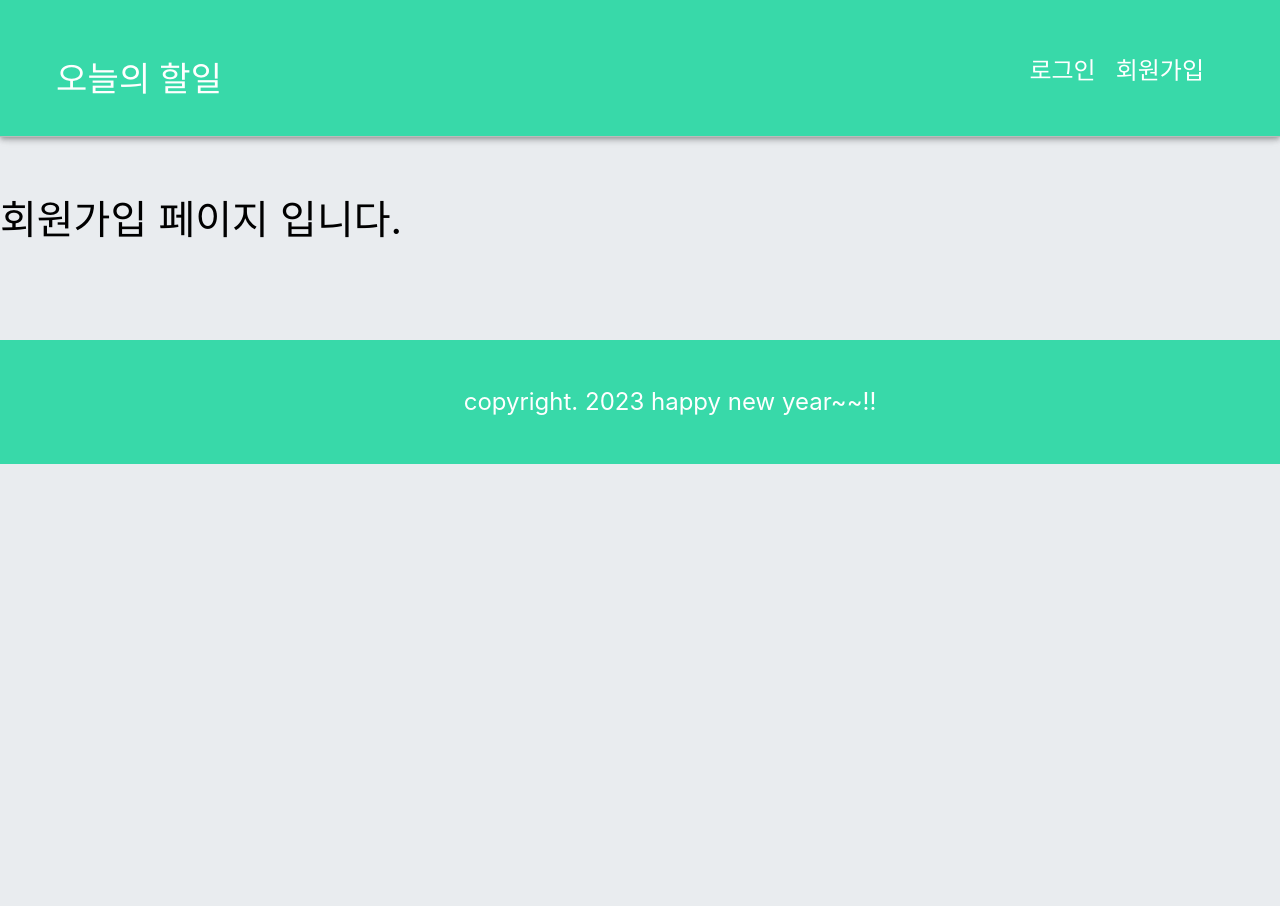
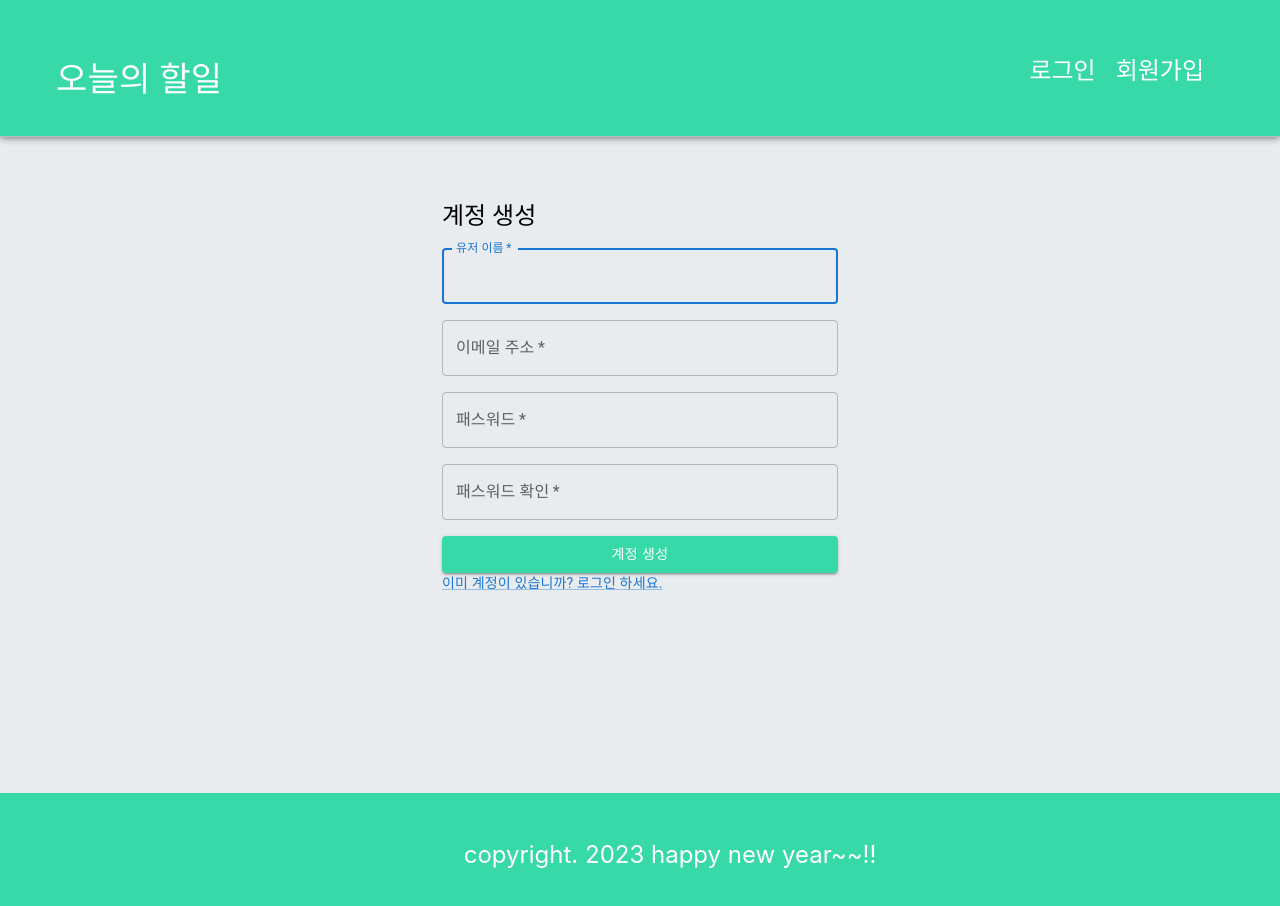
Before and after one commit to LeeKM321/react-todo-app202306, a React (Create React App) app: page /join in a window 1280 px wide. Shown: the top 906 px of the page. Before the commit the page ends 800 px from the top, so only its background shows below. Built offline with nearby package versions, Linux system fonts and the light colour scheme.

Commit message:
# 11. 회원가입 입력값 검증 1

```diff
--- a/src/component/user/Join.js
+++ b/src/component/user/Join.js
@@ -1,11 +1,266 @@
-import React from 'react'
+import React, { useState } from 'react'
+import {Button, Container, Grid,
+    TextField, Typography, Link} from "@mui/material";
 
 const Join = () => {
-  return (
-    <div style={{ marginTop: '200px', fontSize: '40px' }}>
-        회원가입 페이지 입니다.
-    </div>
-  )
+
+    //상태변수로 회원가입 입력값 관리
+    const [userValue, setUserValue] = useState({
+        userName: '',
+        password: '',
+        email: ''
+    });
+
+    //검증 메세지에 대한 상태변수 관리
+    const [message, setMessage] = useState({
+        userName: '',
+        password: '',
+        passwordCheck: '',
+        email: ''
+    });
+
+    //검증 완료 체크에 대한 상태변수 관리
+    const [correct, setCorrect] = useState({
+        userName: false,
+        password: false,
+        passwordCheck: false,
+        email: false
+    });
+
+    //검증 데이터를 상태변수에 저장하는 함수
+    const saveInputState = ({key, inputVal, flag, msg}) => {
+
+        inputVal !== 'pass' && setUserValue({
+            ...userValue,
+            [key]: inputVal
+        });
+
+        setMessage({
+            ...message,
+            [key]: msg
+        });
+
+        setCorrect({
+            ...correct,
+            [key]: flag
+        });
+
+    }
+
+
+
+    //이름 입력창 체인지 이벤트 핸들러
+    const nameHandler = e => {
+
+        const nameRegex = /^[가-힣]{2,5}$/;
+
+        const inputVal = e.target.value;
+        //입력값 검증
+        let msg; //검증 메세지를 저장할 변수
+        let flag = false; //입력값 검증 체크 변수
+
+        if(!inputVal) {
+            msg = '유저 이름은 필수입니다.';
+        } else if(!nameRegex.test(inputVal)) {
+            msg = '2~5글자 사이의 한글로 작성하세요!';
+        } else {
+            msg = '사용 가능한 이름입니다.';
+            flag = true;
+        }
+
+        //객체 프로퍼티에 세팅하는 변수의 이름이 키값과 동일한 경우
+        //콜론 생략이 가능.
+        saveInputState({
+            key: 'userName',
+            inputVal,
+            msg,
+            flag
+        });
+
+    };
+
+    //이메일 입력창 체인지 이벤트 핸들러
+    const emailHandler = e => {
+
+        const inputVal = e.target.value;
+
+        setUserValue({
+            ...userValue,
+            email: inputVal
+        });
+
+    };
+
+    //패스워드 입력창 체인지 이벤트 핸들러
+    const passwordHandler = e => {
+
+        //패스워드가 변동되면 패스워드 확인란을 비우기
+        document.getElementById('password-check').value = '';
+        document.getElementById('check-span').textContent = '';
+
+        setMessage({...message, passwordCheck: ''});
+        setCorrect({...correct, passwordCheck: false});
+
+
+        const inputVal = e.target.value;
+
+        const pwRegex = /^(?=.*[A-Za-z])(?=.*\d)(?=.*[$@$!%*#?&])[A-Za-z\d$@$!%*#?&]{8,20}$/;
+
+        //검증 시작
+        let msg, flag = false;
+        if(!inputVal) { //패스워드 안적음.
+            msg = '비밀번호는 필수입니다.';
+        } else if(!pwRegex.test(inputVal)) {
+            msg = '8글자 이상의 영문, 숫자, 특수문자를 포함해 주세요.';
+        } else {
+            msg = '사용 가능한 비밀번호입니다.';
+            flag = true;
+        }
+
+        saveInputState({
+            key: 'password',
+            inputVal,
+            msg,
+            flag
+        });
+    };
+
+    const pwCheckHandler = e => {
+        //검증 시작
+        let msg, flag = false;
+        if(!e.target.value) {
+            msg = '비밀번호 확인란은 필수입니다.';
+        } else if(userValue.password !== e.target.value) {
+            msg = '패스워드가 일치하지 않습니다.';
+        } else {
+            msg = '패스워드가 일치합니다.';
+            flag = true;
+        }
+
+        saveInputState({
+            key: 'passwordCheck',
+            inputVal: 'pass',
+            msg,
+            flag
+        });
+
+    }
+
+
+    const joinButtonClickHandler = e => {
+
+        e.preventDefault();
+
+        console.log(userValue);
+    }
+
+
+
+    return (
+        <Container component="main" maxWidth="xs" style={{ margin: "200px auto" }}>
+            <form noValidate>
+                <Grid container spacing={2}>
+                    <Grid item xs={12}>
+                        <Typography component="h1" variant="h5">
+                            계정 생성
+                        </Typography>
+                    </Grid>
+                    <Grid item xs={12}>
+                        <TextField
+                            autoComplete="fname"
+                            name="username"
+                            variant="outlined"
+                            required
+                            fullWidth
+                            id="username"
+                            label="유저 이름"
+                            autoFocus
+                            onChange={nameHandler}
+                        />
+                        <span style={
+                            correct.userName
+                            ? {color : 'green'}
+                            : {color : 'red'}
+                        }>{message.userName}</span>
+                    </Grid>
+                    <Grid item xs={12}>
+                        <TextField
+                            variant="outlined"
+                            required
+                            fullWidth
+                            id="email"
+                            label="이메일 주소"
+                            name="email"
+                            autoComplete="email"
+                            onChange={emailHandler}
+                        />
+                        <span style={
+                            correct.email
+                            ? {color : 'green'}
+                            : {color : 'red'}
+                        }>{message.email}</span>
+                    </Grid>
+                    <Grid item xs={12}>
+                        <TextField
+                            variant="outlined"
+                            required
+                            fullWidth
+                            name="password"
+                            label="패스워드"
+                            type="password"
+                            id="password"
+                            autoComplete="current-password"
+                            onChange={passwordHandler}
+                        />
+                        <span style={
+                            correct.password
+                            ? {color : 'green'}
+                            : {color : 'red'}
+                        }>{message.password}</span>
+                    </Grid>
+
+                    <Grid item xs={12}>
+                        <TextField
+                            variant="outlined"
+                            required
+                            fullWidth
+                            name="password-check"
+                            label="패스워드 확인"
+                            type="password"
+                            id="password-check"
+                            autoComplete="check-password"
+                            onChange={pwCheckHandler}
+                        />
+                        <span id='check-span' style={
+                            correct.passwordCheck
+                            ? {color : 'green'}
+                            : {color : 'red'}
+                        }>{message.passwordCheck}</span>
+                    </Grid>
+
+                    <Grid item xs={12}>
+                        <Button
+                          type="submit"
+                          fullWidth
+                          variant="contained"
+                          style={{background: '#38d9a9'}}
+                          onClick={joinButtonClickHandler}
+                        >
+                            계정 생성
+                        </Button>
+                    </Grid>
+                </Grid>
+                <Grid container justify="flex-end">
+                    <Grid item>
+                        <Link href="/login" variant="body2">
+                            이미 계정이 있습니까? 로그인 하세요.
+                        </Link>
+                    </Grid>
+                </Grid>
+            </form>
+        </Container>
+      );
+
 }
 
 export default Join
```
